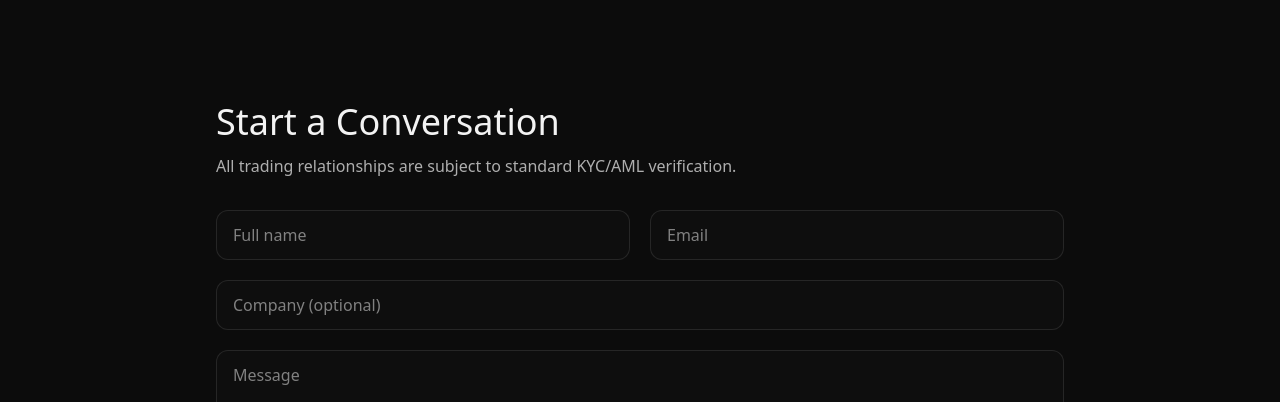
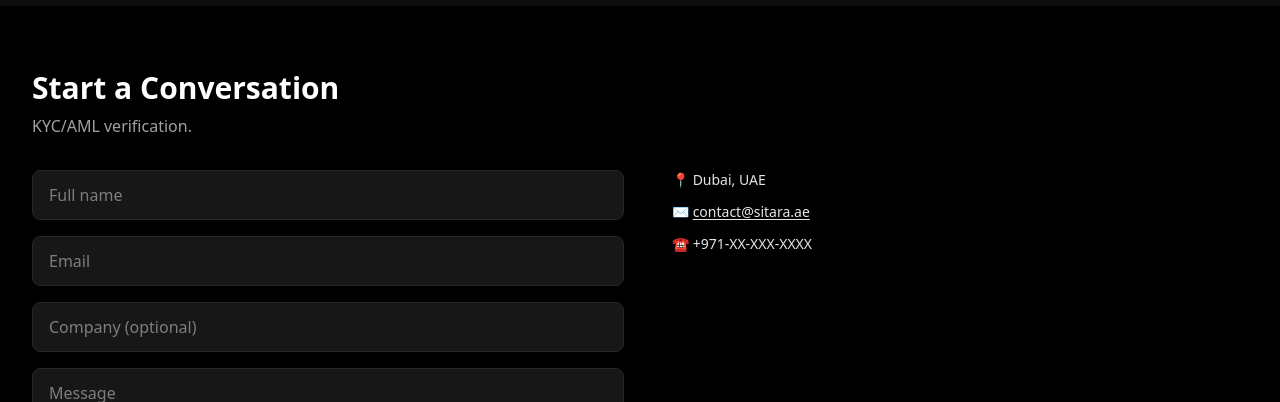
Before and after one commit to sitaradev-uae/sitara-website, a Next.js app: page / in a window 1280 px wide. Shown: the part 2326-2728 px from the top of the page. Built offline with nearby package versions, Linux system fonts and the light colour scheme.

Commit message:
refactor: single contact section (#contact) and minimalist footer

```diff
--- a/src/components/Contact.tsx
+++ b/src/components/Contact.tsx
@@ -1,47 +1,62 @@
-"use client";
+import React from "react";
 
 export default function Contact() {
   return (
-    <div className="mx-auto max-w-4xl px-6 py-24">
-      <h2 className="text-3xl md:text-4xl font-light">Start a Conversation</h2>
-      <p className="mt-3 text-foreground/70">
-        All trading relationships are subject to standard KYC/AML verification.
-      </p>
+    <section id="contact" className="bg-black text-neutral-200">
+      <div className="mx-auto max-w-screen-xl px-4 sm:px-6 md:px-8 py-16">
+        <h2 className="text-2xl sm:text-3xl font-semibold text-white">
+          Start a Conversation
+        </h2>
+        <p className="mt-2 text-neutral-400">KYC/AML verification.</p>
 
-      <form
-        onSubmit={(e) => e.preventDefault()}
-        className="mt-8 grid md:grid-cols-2 gap-5"
-        aria-label="Enquiry form"
-      >
+        {/* Stack on mobile, two columns on md+ */}
+        <div className="mt-8 grid grid-cols-1 md:grid-cols-2 gap-8">
+          {/* Form */}
+          <form className="space-y-4">
             <input
-          className="bg-[#0E0E0E] border border-white/10 rounded-xl px-4 py-3 outline-none focus:border-bronze"
               placeholder="Full name"
-          required
+              className="w-full rounded-lg bg-neutral-900 border border-neutral-800 px-4 py-3"
             />
             <input
+              placeholder="Email"
               type="email"
-          className="bg-[#0E0E0E] border border-white/10 rounded-xl px-4 py-3 outline-none focus:border-bronze"
-          placeholder="Email"
-          required
+              className="w-full rounded-lg bg-neutral-900 border border-neutral-800 px-4 py-3"
             />
             <input
-          className="bg-[#0E0E0E] border border-white/10 rounded-xl px-4 py-3 outline-none focus:border-bronze md:col-span-2"
               placeholder="Company (optional)"
+              className="w-full rounded-lg bg-neutral-900 border border-neutral-800 px-4 py-3"
             />
             <textarea
+              placeholder="Message"
               rows={5}
-          className="bg-[#0E0E0E] border border-white/10 rounded-xl px-4 py-3 outline-none focus:border-bronze md:col-span-2"
-          placeholder="Message"
+              className="w-full rounded-lg bg-neutral-900 border border-neutral-800 px-4 py-3"
             />
-        <div className="md:col-span-2 flex items-center justify-between">
-          <button className="border border-bronze rounded-xl px-5 py-3 hover:bg-bronze hover:text-black">
+            <button
+              type="submit"
+              className="w-full md:w-auto inline-flex items-center justify-center rounded-xl border border-amber-500 px-6 py-3 font-medium text-white hover:bg-amber-500/10"
+            >
               Submit Enquiry
             </button>
-          <div className="text-sm text-foreground/60">
-            📍 Dubai, UAE • ✉️ contact@sitara.ae • ☎︎ +971-XX-XXX-XXXX
+          </form>
+
+          {/* Contact details */}
+          <div className="md:pl-4 flex flex-col justify-between">
+            <ul className="space-y-3 text-sm">
+              <li>📍 Dubai, UAE</li>
+              <li>
+                ✉️{" "}
+                <a
+                  href="mailto:contact@sitara.ae"
+                  className="underline underline-offset-2"
+                >
+                  contact@sitara.ae
+                </a>
+              </li>
+              <li>☎️ +971-XX-XXX-XXXX</li>
+            </ul>
           </div>
         </div>
-      </form>
       </div>
+    </section>
   );
 }
--- a/src/components/Footer.tsx
+++ b/src/components/Footer.tsx
@@ -2,68 +2,15 @@ import React from "react";
 
 export default function Footer() {
   return (
-    <section id="contact" className="bg-black text-neutral-200">
-      <div className="mx-auto max-w-screen-xl px-4 sm:px-6 md:px-8 py-16">
-        <h2 className="text-2xl sm:text-3xl font-semibold text-white">
-          Begin Relationship
-        </h2>
-        <p className="mt-2 text-neutral-400">KYC/AML verification.</p>
-
-        {/* Stack on mobile, two columns on md+ */}
-        <div className="mt-8 grid grid-cols-1 md:grid-cols-2 gap-8">
-          {/* Form */}
-          <form className="space-y-4">
-            <input
-              placeholder="Full name"
-              className="w-full rounded-lg bg-neutral-900 border border-neutral-800 px-4 py-3"
-            />
-            <input
-              placeholder="Email"
-              type="email"
-              className="w-full rounded-lg bg-neutral-900 border border-neutral-800 px-4 py-3"
-            />
-            <input
-              placeholder="Company (optional)"
-              className="w-full rounded-lg bg-neutral-900 border border-neutral-800 px-4 py-3"
-            />
-            <textarea
-              placeholder="Message"
-              rows={5}
-              className="w-full rounded-lg bg-neutral-900 border border-neutral-800 px-4 py-3"
-            />
-            <button
-              type="submit"
-              className="w-full md:w-auto inline-flex items-center justify-center rounded-xl border border-amber-500 px-6 py-3 font-medium text-white hover:bg-amber-500/10"
-            >
-              Submit Enquiry
-            </button>
-          </form>
-
-          {/* Contact & legal */}
-          <div className="md:pl-4 flex flex-col justify-between">
-            <ul className="space-y-3 text-sm">
-              <li>📍 Dubai, UAE</li>
-              <li>
-                ✉️{" "}
-                <a
-                  href="mailto:contact@sitara.ae"
-                  className="underline underline-offset-2"
-                >
-                  contact@sitara.ae
-                </a>
-              </li>
-              <li>☎️ +971-XX-XXX-XXXX</li>
-            </ul>
-
-            <div className="mt-10 border-t border-neutral-800 pt-6 text-xs text-neutral-400">
-              <p>© 2025 Sitara FZCO — All rights reserved.</p>
-              <p className="mt-2">
-                Operates in compliance with UAE precious metals regulations.
-              </p>
-            </div>
-          </div>
-        </div>
+    <footer className="bg-black text-neutral-400">
+      <div className="mx-auto max-w-screen-xl px-4 sm:px-6 md:px-8 py-8 border-t border-neutral-800">
+        <p className="text-xs">
+          © 2025 Sitara FZCO — All rights reserved.
+        </p>
+        <p className="text-xs mt-2">
+          Operates in compliance with UAE precious metals regulations.
+        </p>
       </div>
-    </section>
+    </footer>
   );
 }
```
Lines whose indentation alone changed are shown as unchanged.
